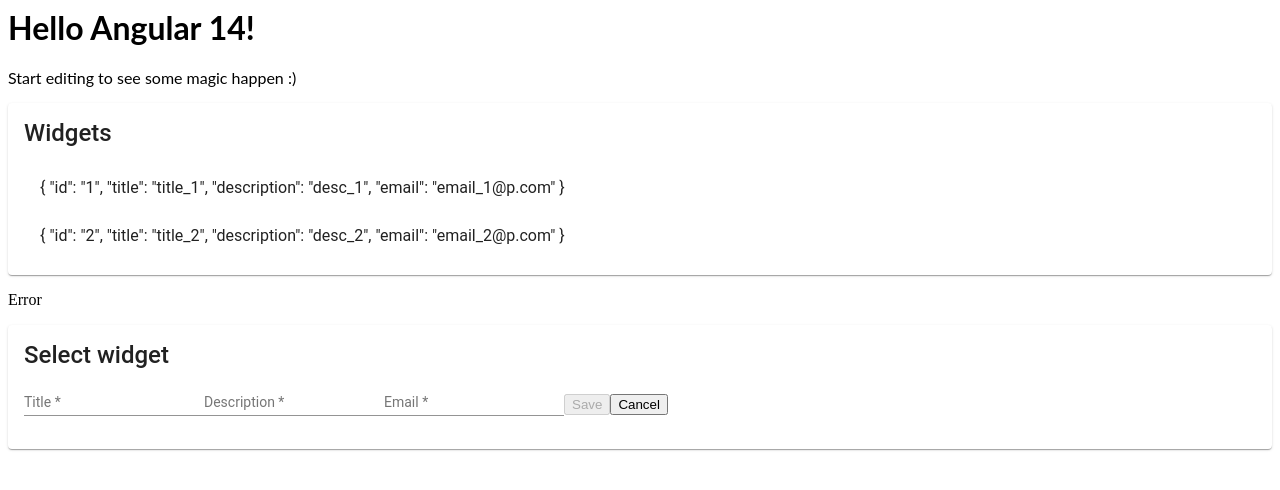
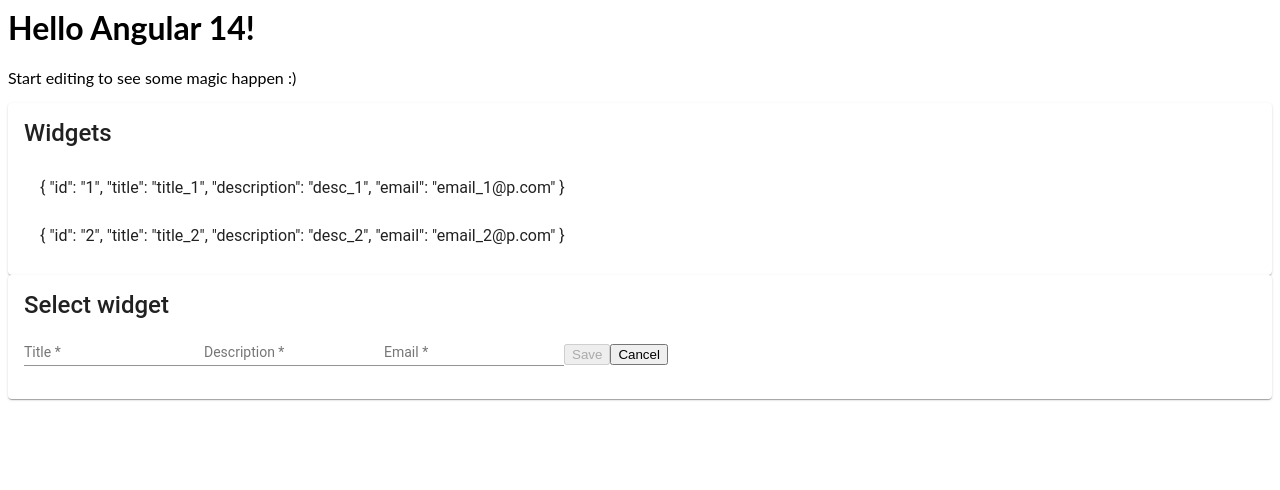
Before and after one commit to dips048/angular-ivy-dmndmt, an Angular app: page / in a window 1280 px wide. Shown: the top 490 px of the page. Built offline with nearby package versions, Linux system fonts and the light colour scheme.

Commit message:
2 files modified

```diff
--- a/src/app/widgets/widgets.component.html
+++ b/src/app/widgets/widgets.component.html
@@ -3,7 +3,6 @@
   (selected)="onSelected($event)"
 ></app-widgets-list>
 
-<p>Error</p>
 <app-widget-details
   [widget]="selectedWidget$"
   [widgetVal]="selectedWidget$"
--- a/src/app/widgets/widgets.component.ts
+++ b/src/app/widgets/widgets.component.ts
@@ -11,7 +11,6 @@
 })
 export class WidgetsComponent implements OnInit {
   widgets$: Observable<Widget[]>;
-
   widgetForm: FormGroup;
   selectedWidget$: Widget;
   errorMessage: string;
```
